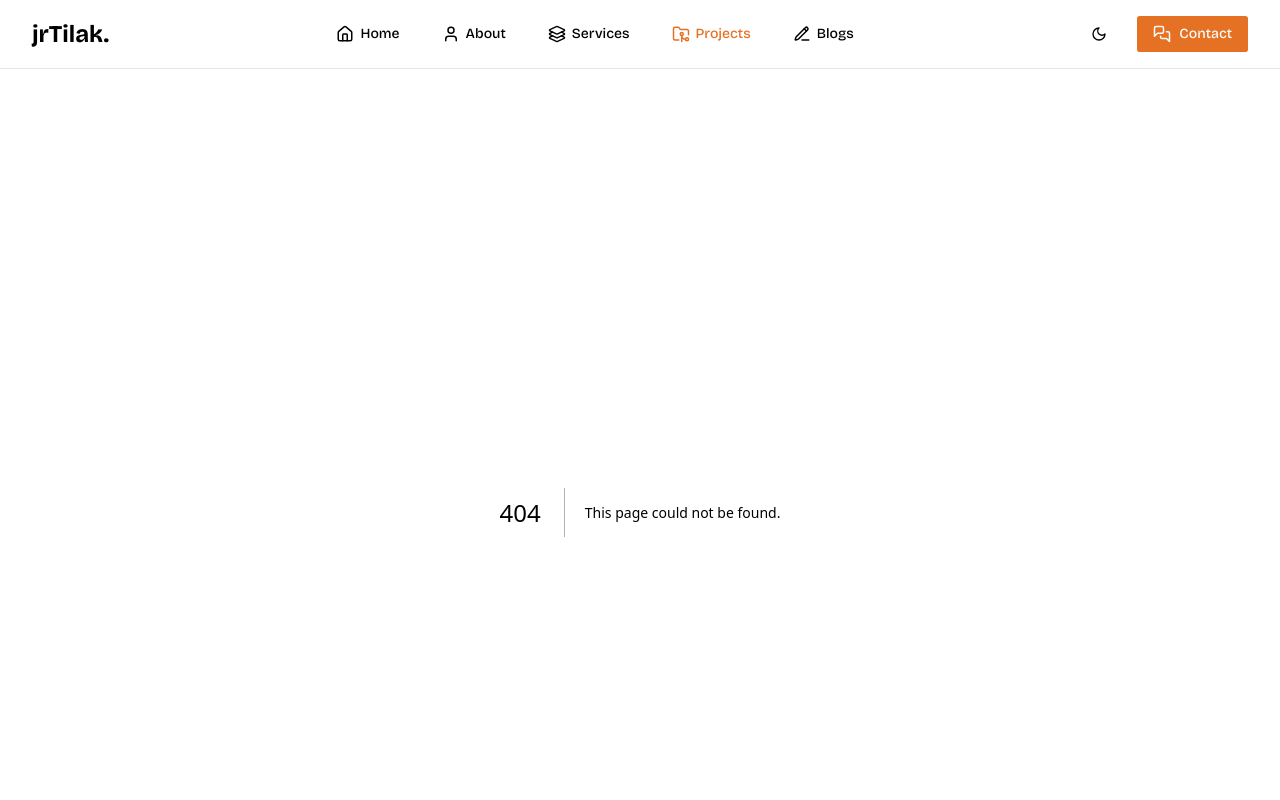
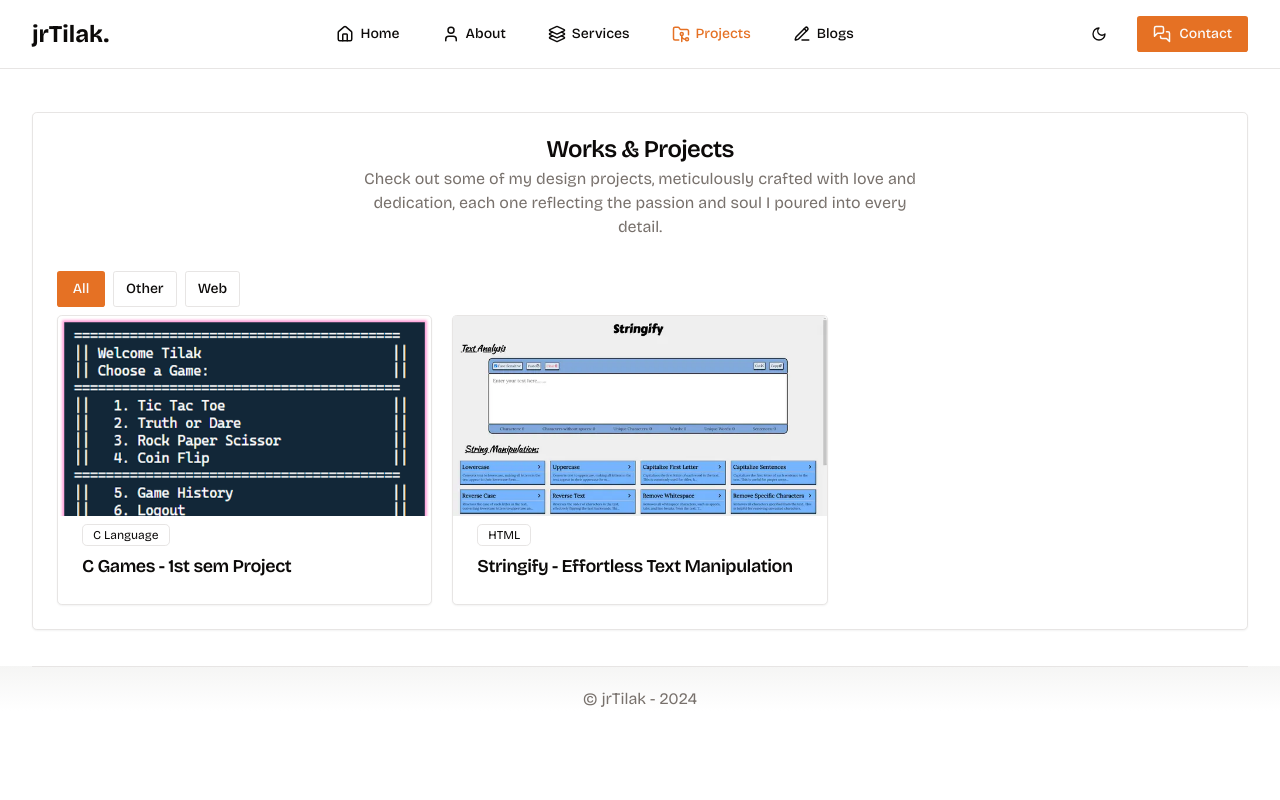
Before and after one commit to jrTilak/jrtilak.dev, a Next.js app: page /projects in a window 1280 px wide. Before the commit this address had no page. Shown: the top 800 px of the page. Built offline with nearby package versions, Linux system fonts and the light colour scheme.

Commit message:
feat: add projects page

```diff
--- /dev/null
+++ b/src/app/(pages)/projects/page.tsx
@@ -0,0 +1,8 @@
+import WorksAndProjects from "@/components/globals/works-and-projects";
+import React from "react";
+
+const Page = () => {
+  return <WorksAndProjects />;
+};
+
+export default Page;
--- a/src/components/globals/project-card.tsx
+++ b/src/components/globals/project-card.tsx
@@ -27,13 +27,13 @@ const ProjectCard = (props: Project) => {
           role="button"
           className="group cursor-pointer hover:shadow-md transition-colors hover:bg-muted"
         >
-          <div className="w-fit h-fit">
+          <div className="w-full h-fit">
             <Image
               src={props.image}
               alt={props.title}
               width={300}
               height={200}
-              className="w-full h-auto object-cover object-left-top sm:h-[200px]"
+              className="w-full h-auto object-cover object-top sm:h-[200px]"
             />
           </div>
           <CardHeader className="pt-2">
```
